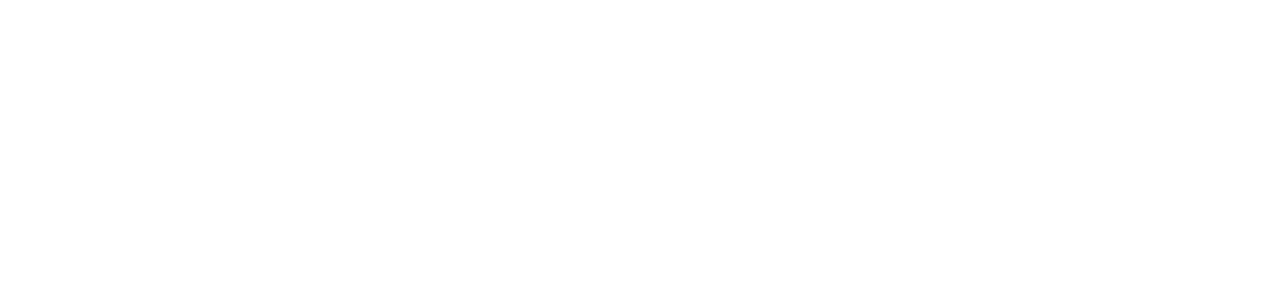
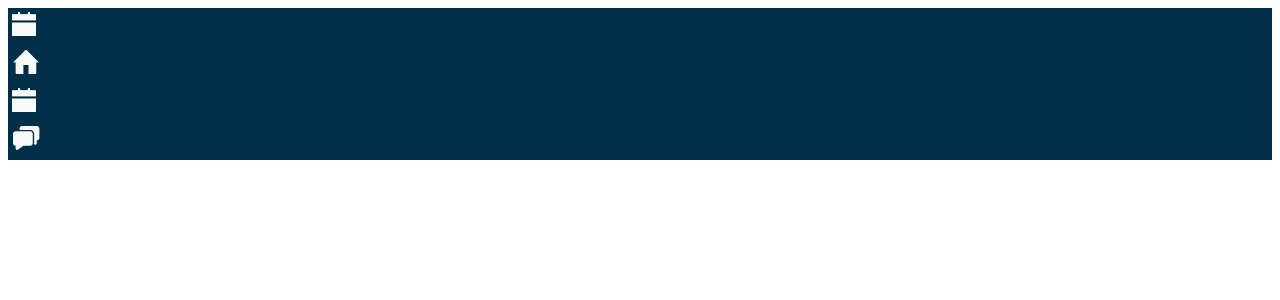
Before and after one commit to dianagarcial/CENTINALAPP-FRONTEND, a React (Vite) app: page / in a window 1280 px wide. Shown: the top 300 px of the page. Built offline with nearby package versions, Linux system fonts and the light colour scheme.

Commit message:
inicio rutas

```diff
--- /dev/null
+++ b/CentinelApp.jsx
@@ -0,0 +1,12 @@
+
+import { BrowserRouter } from "react-router-dom";
+import { AppRouter } from "./src/router";
+
+export const CentinelApp = ()=>{
+    return (
+        <BrowserRouter>
+        <AppRouter/>
+        </BrowserRouter>
+
+    )
+}
--- a/src/App.jsx
+++ /dev/null
@@ -1,15 +0,0 @@
-
-import { BrowserRouter } from "react-router-dom";
-import { AppRouter } from "./routes";
-
-function App() {
-  return (
-
-      <BrowserRouter>
-        <AppRouter/>
-      </BrowserRouter>
-
-  );
-}
-
-export default App
--- a/src/components/home.jsx
+++ b/src/components/home.jsx
@@ -1,9 +1,12 @@
 
 import { Navbar } from "./navbar"
-export function Home(){
+export const Home= ()=>{
+
+    return(
     <div>
-        <h1>honjdsjdxsj</h1>
+
 
         <Navbar></Navbar>
     </div>
+    )
 }
--- a/src/components/navbar.jsx
+++ b/src/components/navbar.jsx
@@ -1,12 +1,27 @@
 
-
+import '../styles/navbar.css'
 export function Navbar(){
+    return(
     <div className="App">
         <div className="Navbar">
             <div className="person">
-                <h1>gsgss</h1>
-                <img src='/images/navbar/calendar.png'/>
+
+                <img src='./images/navbar/calendar.png'/>
+            </div>
+            <div className="home">
+
+                <img src='./images/navbar/home.png'/>
+            </div>
+
+            <div className="calendar">
+
+                <img src='./images/navbar/calendar.png'/>
+            </div>
+            <div className="messages">
+
+                <img src='./images/navbar/messages.png'/>
             </div>
         </div>
     </div>
+    )
 }
--- a/src/main.jsx
+++ b/src/main.jsx
@@ -1,10 +1,11 @@
 import React from 'react'
 import ReactDOM from 'react-dom/client'
-import App from './App'
+import { CentinelApp } from '../CentinelApp'
+
 
 
 ReactDOM.createRoot(document.getElementById('root')).render(
   <React.StrictMode>
-    <App />
+  <CentinelApp/>
   </React.StrictMode>
 )
--- /dev/null
+++ b/src/router/AppRouter.jsx
@@ -0,0 +1,15 @@
+
+import { Route, Routes, Navigate } from "react-router-dom"
+import { Home } from "../components/home"
+export const AppRouter = () => {
+
+
+  return (
+    <Routes>
+
+                <Route path="/" element={ <Home/> }/>
+
+
+    </Routes>
+  )
+}
--- a/src/routes/AppRouter.jsx
+++ /dev/null
@@ -1,45 +0,0 @@
-
-import { Route, Routes, Navigate } from "react-router-dom"
-import { Home } from "../components/home"
-export const AppRouter = () => {
-
-
-
-
-  return (
-    <Routes>
-
-                <Route path="/" element={ <Home/> }/>
-
-
-    </Routes>
-  )
-}
-
-// useEffect(() => {
-//   checkAuthToken();
-// }, [])
-
-
-// if( status === 'checking' ){
-//   return (
-//     <h3> Cargando... </h3>
-//   )
-// }
-
-// {
-//   ( status === 'not-authenticated')
-//   ? (
-//       <>
-//         <Route path="/auth/*" element={ <LoginPage/> }/>
-//         <Route path="/*" element={ <Navigate to ="/auth/login"/> }/>
-//       </>
-//   )
-//   : (
-//       <>
-//         <Route path="/" element={ <CalendarPage/> }/>
-//         <Route path="/*" element={ <Navigate to ="/"/> }/>
-//       </>
-//   )
-
-// }
--- /dev/null
+++ b/src/styles/navbar.css
@@ -0,0 +1,3 @@
+.Navbar{
+    background-color: #003049;
+}
```
Also changed, not shown: src/router/index.js (renamed from src/routes/index.js).
